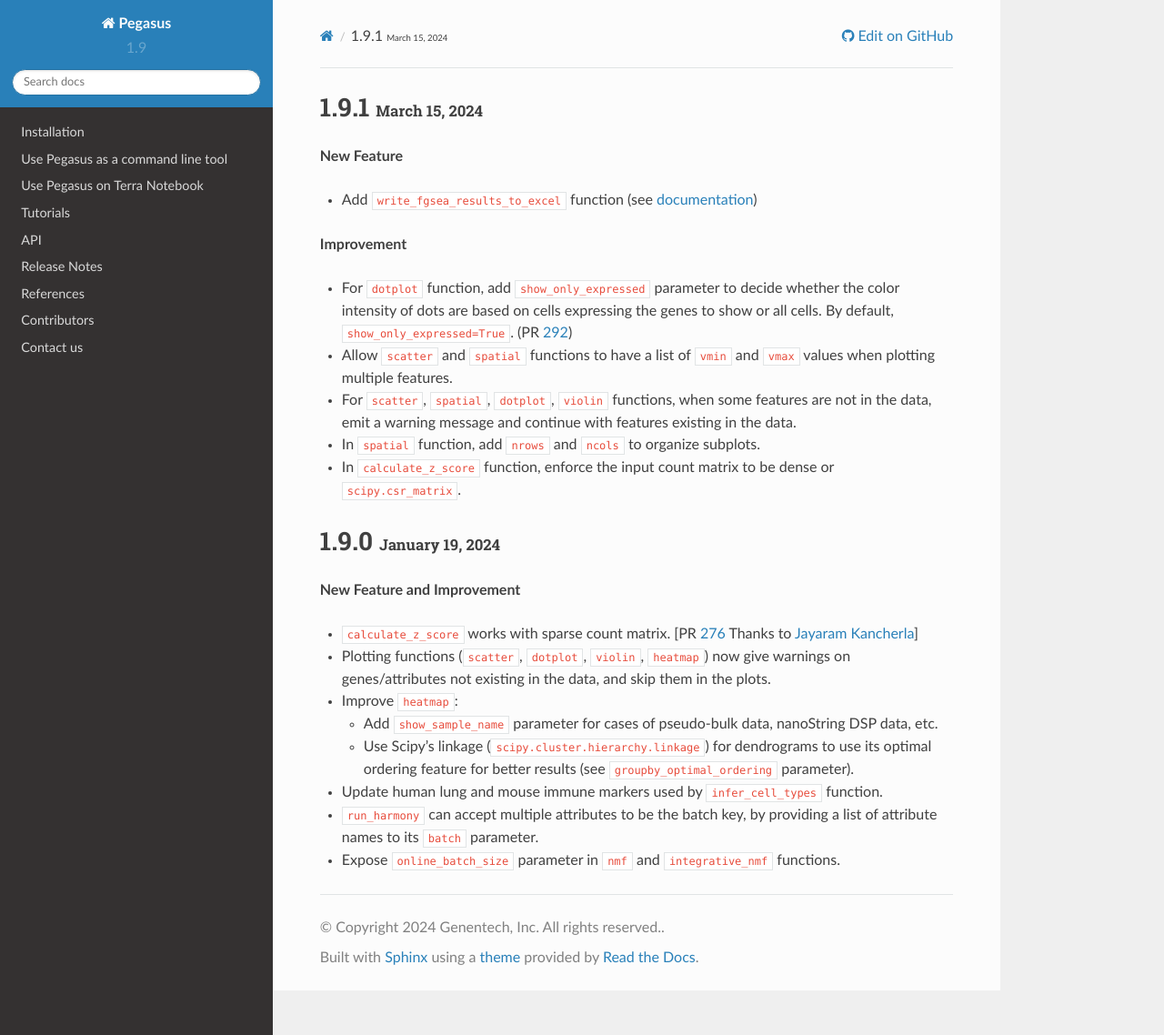
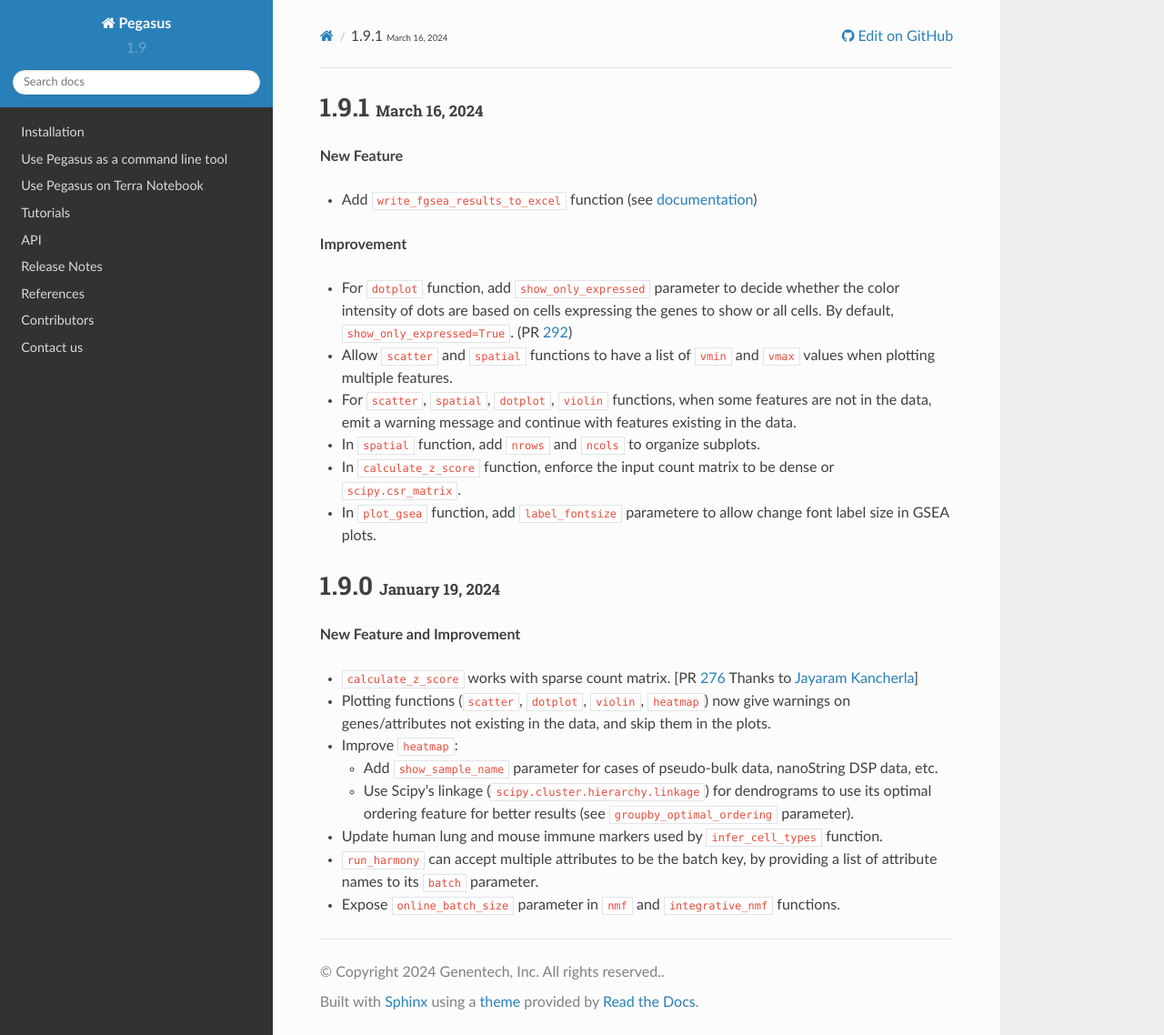
Before and after one commit to lilab-bcb/pegasus, a Sphinx documentation site: the page built from docs/release_notes/version_1_9.rst, in a window 1280 px wide and 1138 px high. Shown: the whole window at 91% size. Built offline with Sphinx 7.4.7 and the Read the Docs theme 2.0.0, drawn with Linux system fonts in a browser that asks for light colours; formulas are drawn with MathJax 3.

Commit message:
update docs

```diff
--- a/docs/release_notes/version_1_9.rst
+++ b/docs/release_notes/version_1_9.rst
@@ -1,4 +1,4 @@
-1.9.1 :small:`March 15, 2024`
+1.9.1 :small:`March 16, 2024`
 ^^^^^^^^^^^^^^^^^^^^^^^^^^^^^^^
 
 **New Feature**
@@ -12,6 +12,7 @@
 * For ``scatter``, ``spatial``, ``dotplot``, ``violin`` functions, when some features are not in the data, emit a warning message and continue with features existing in the data.
 * In ``spatial`` function, add ``nrows`` and ``ncols`` to organize subplots.
 * In ``calculate_z_score`` function, enforce the input count matrix to be dense or ``scipy.csr_matrix``.
+* In ``plot_gsea`` function, add ``label_fontsize`` parametere to allow change font label size in GSEA plots.
 
 1.9.0 :small:`January 19, 2024`
 ^^^^^^^^^^^^^^^^^^^^^^^^^^^^^^^
```
